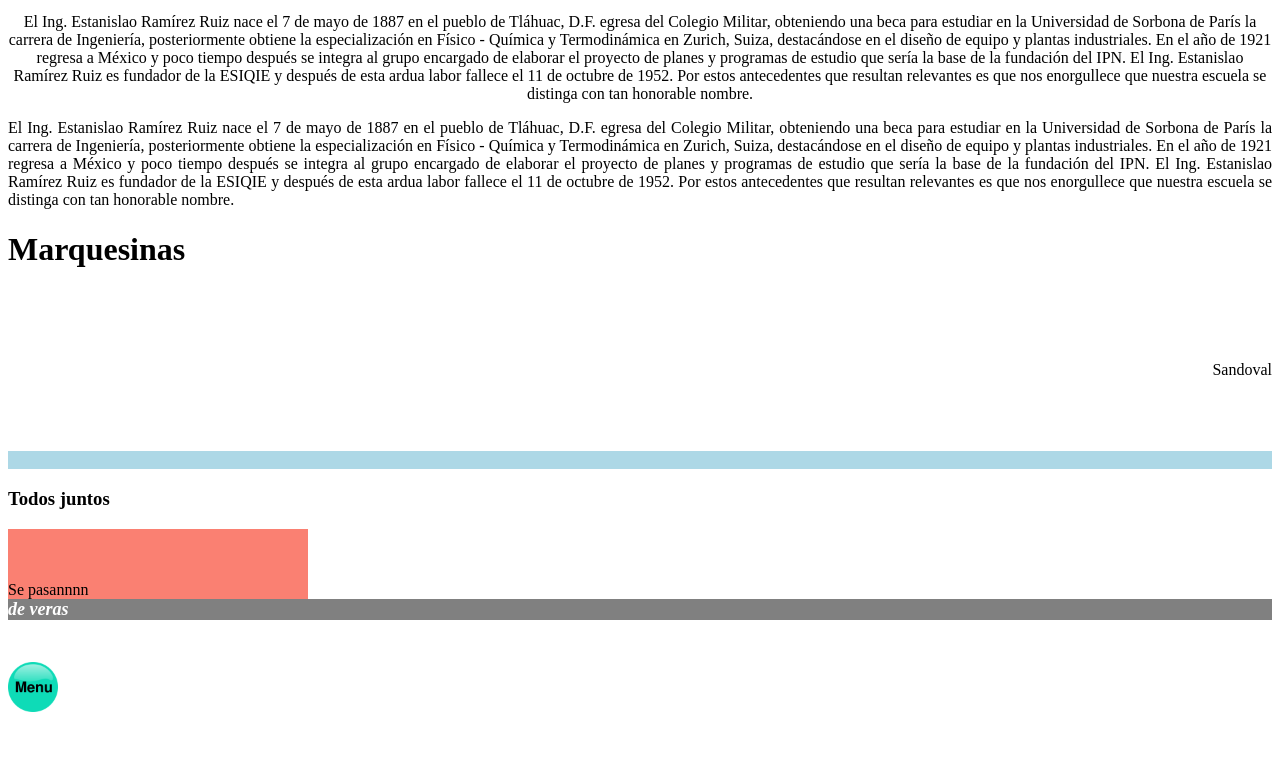
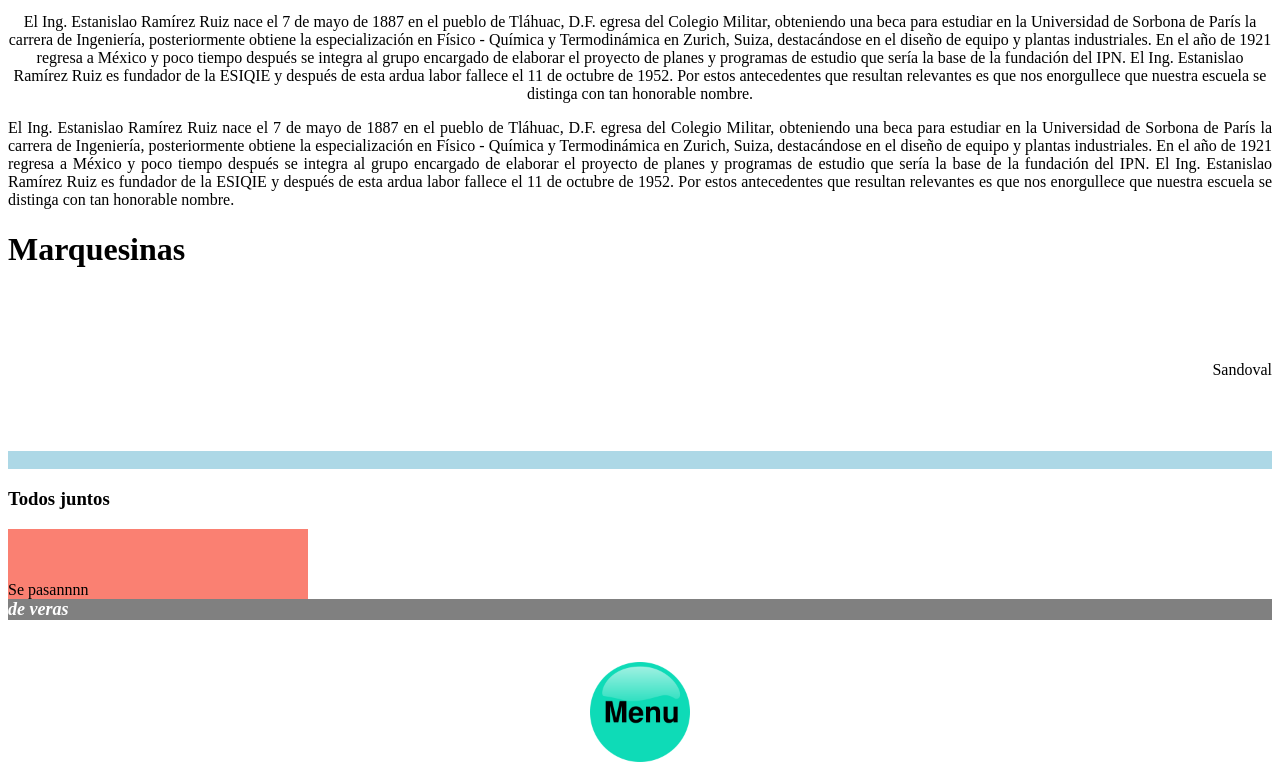
Before and after one commit to Rfzp/Estructura-b-sica-y-texto1, a plain HTML site: page index.html in a window 1280 px wide. Shown: the part 1707-2477 px from the top of the page. Before the commit the page ends 2427 px from the top, so only its background shows below. Drawn offline with Linux system fonts and the light colour scheme.

Commit message:
Update index.html

```diff
--- a/index.html
+++ b/index.html
@@ -143,6 +143,6 @@
 <br><br><br>
 
 
- <a href="https://rfzp.github.io/Indice/"><img src="menu.png" width=50 heigth=50 align="center"></a>
+ <a href="https://rfzp.github.io/Indice/"><center><img src="menu.png" width=100 heigth=100></center></a>
 </body>
 </html>
```
